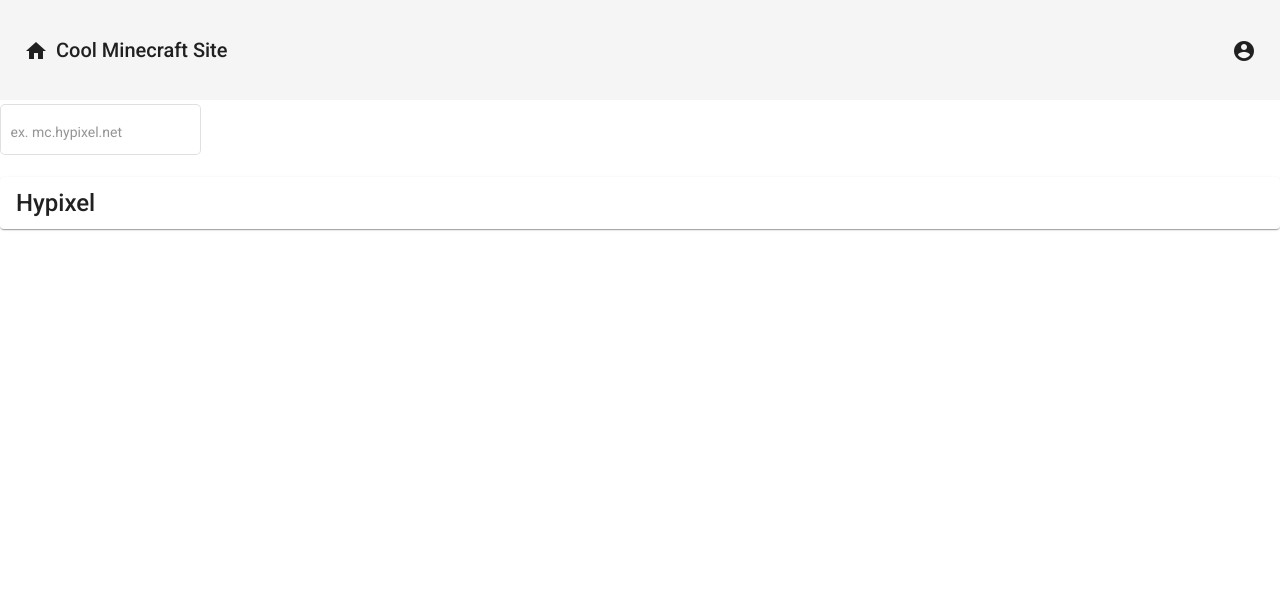
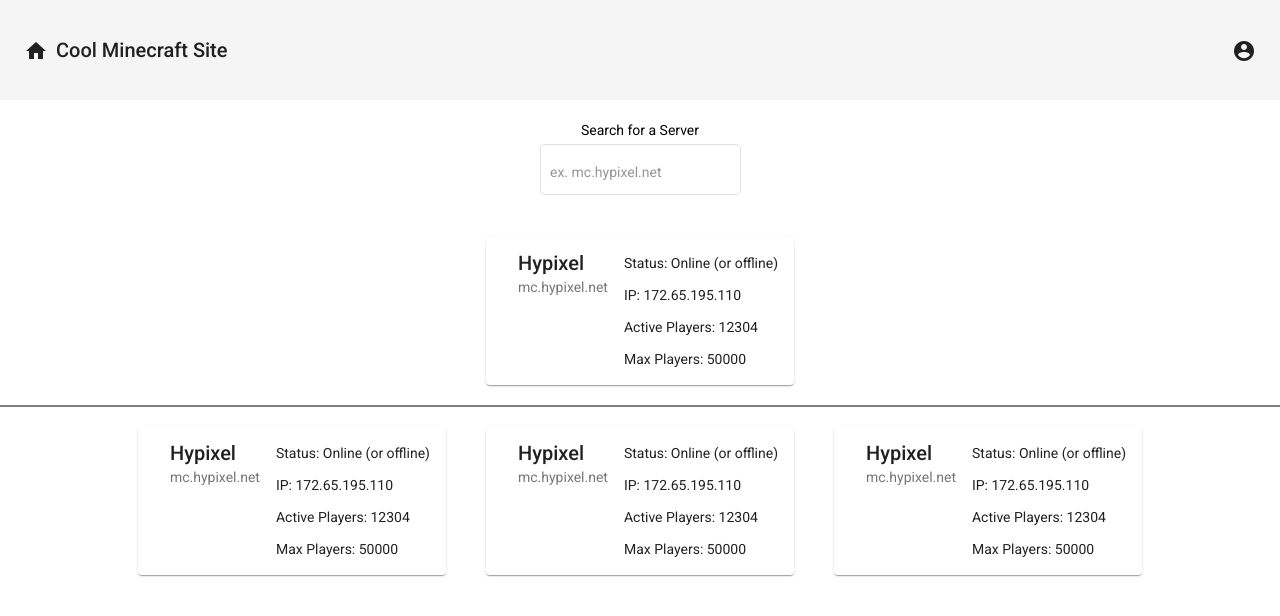
Before and after one commit to alexstornant/minecraft-website, an Angular app: page / in a window 1280 px wide. Shown: the top 616 px of the page. Built offline with nearby package versions, Linux system fonts and the light colour scheme; no server answers.

Commit message:
added basic layout for cards

```diff
--- a/src/app/main/main.component.css
+++ b/src/app/main/main.component.css
@@ -0,0 +1,25 @@
+.search {
+  display: flex;
+  flex-direction: column;
+  align-items: center;
+  justify-content: center;
+  margin-top: 20px;
+}
+
+.servers {
+  display: flex;
+  flex-direction: row;
+  align-items: center;
+  justify-content: center;
+}
+
+.server-card {
+  max-width: 500px;
+  margin: 20px;
+  display: flex;
+}
+
+mat-divider {
+  border-top-width: 2px;
+  border-color: grey;
+}
--- a/src/app/main/main.component.html
+++ b/src/app/main/main.component.html
@@ -1,16 +1,72 @@
 <!--<button mat-button (click)="onClick()">Get Req</button>-->
 <div class="search">
+  <div>Search for a Server</div>
   <form>
     <mat-form-field appearance="outline">
       <input matInput placeholder="ex. mc.hypixel.net">
     </mat-form-field>
   </form>
+
+  <mat-card class="server-card">
+    <mat-card-header>
+      <mat-card-title>Hypixel</mat-card-title>
+      <mat-card-subtitle>mc.hypixel.net</mat-card-subtitle>
+    </mat-card-header>
+    <mat-card-content>
+      <p>Status: Online (or offline)</p>
+      <p>IP: 172.65.195.110</p>
+      <p>Active Players: 12304</p>
+      <p>Max Players: 50000</p>
+    </mat-card-content>
+  </mat-card>
+
 </div>
+
+<mat-divider></mat-divider>
 
 <div class="servers">
 
-  <mat-card>
-    <mat-card-title>Hypixel</mat-card-title>
+  <!-- Hypixel Card -->
+  <mat-card class="server-card">
+    <mat-card-header>
+      <mat-card-title>Hypixel</mat-card-title>
+      <mat-card-subtitle>mc.hypixel.net</mat-card-subtitle>
+    </mat-card-header>
+    <mat-card-content>
+      <p>Status: Online (or offline)</p>
+      <p>IP: 172.65.195.110</p>
+      <p>Active Players: 12304</p>
+      <p>Max Players: 50000</p>
+    </mat-card-content>
   </mat-card>
 
+  <!-- Hypixel Card -->
+  <mat-card class="server-card">
+    <mat-card-header>
+      <mat-card-title>Hypixel</mat-card-title>
+      <mat-card-subtitle>mc.hypixel.net</mat-card-subtitle>
+    </mat-card-header>
+    <mat-card-content>
+      <p>Status: Online (or offline)</p>
+      <p>IP: 172.65.195.110</p>
+      <p>Active Players: 12304</p>
+      <p>Max Players: 50000</p>
+    </mat-card-content>
+  </mat-card>
+
+  <!-- Hypixel Card -->
+  <mat-card class="server-card">
+    <mat-card-header>
+      <mat-card-title>Hypixel</mat-card-title>
+      <mat-card-subtitle>mc.hypixel.net</mat-card-subtitle>
+    </mat-card-header>
+    <mat-card-content>
+      <p>Status: Online (or offline)</p>
+      <p>IP: 172.65.195.110</p>
+      <p>Active Players: 12304</p>
+      <p>Max Players: 50000</p>
+    </mat-card-content>
+  </mat-card>
+
+
 </div>
--- a/src/styles.css
+++ b/src/styles.css
@@ -21,10 +21,6 @@
 
 .header {
   grid-area: header;
-  background: indigo;
-  position: fixed; /* Set the navbar to fixed position */
-  top: 0; /* Position the navbar at the top of the page */
-  width: 100%; /* Full width */
 }
 
 .main {
```
